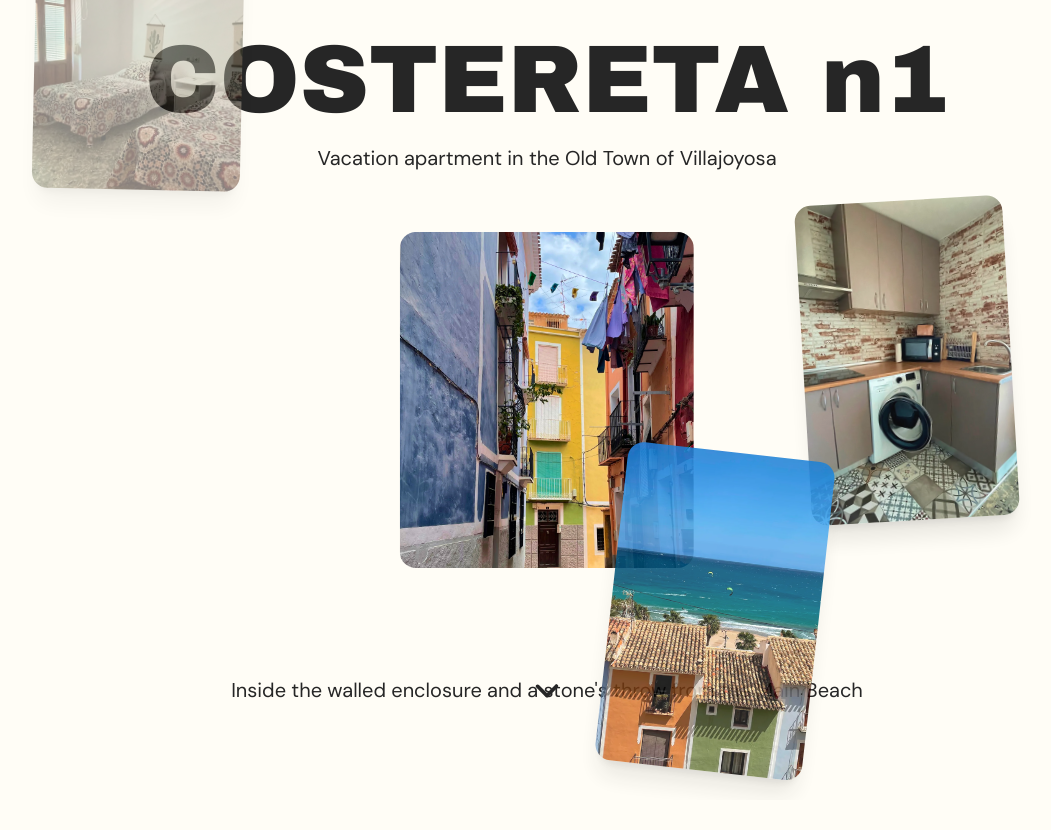
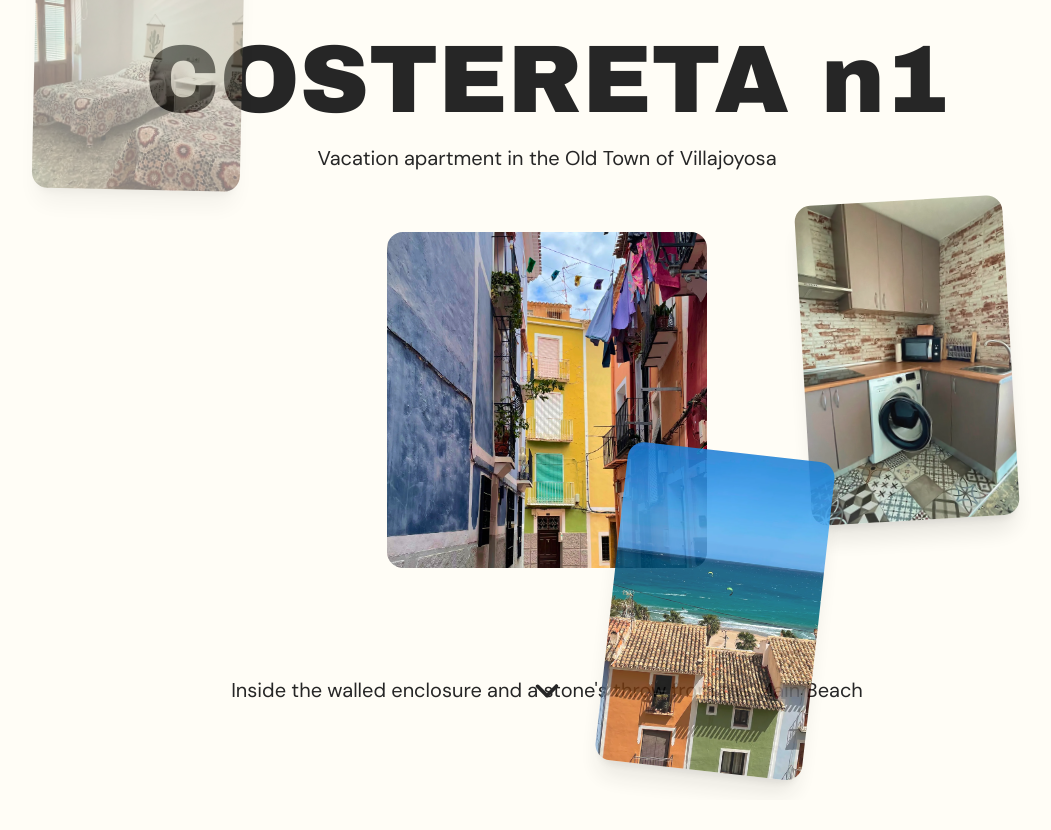
Before and after one commit to JaumeEsquerdo/costera-n1, a Next.js app in the folder costera-n1/: page /en in a window 1280 px wide. Shown: the top 830 px of the page, without its empty margins (93-1144 px from the left). Built offline with nearby package versions, Linux system fonts and the light colour scheme.

Commit message:
ajustar posicion buble hero y tamaño  img

```diff
--- a/costera-n1/app/[locale]/page.jsx
+++ b/costera-n1/app/[locale]/page.jsx
@@ -66,7 +66,7 @@ export default function Home() {
     stiffness: 120, // Fuerza de atracción
   });
 
-  const width = useTransform(smoothProgress, [0, 0.6], ["23vw", "100vw"]);
+  const width = useTransform(smoothProgress, [0, 0.6], ["25vw", "100vw"]);
 
   const height = useTransform(smoothProgress, [0, 0.6], ["42vh", "100vh"]);
 
@@ -147,7 +147,8 @@ export default function Home() {
                   </h2>
                   <FontAwesomeIcon
                     icon={faAngleDown}
-                    className="text-3xl text-neutral-800 left-1/2 -translate-x-1/2 absolute animate-buble transition-all duration-100"
+                    className="text-3xl text-neutral-800
+                    left-1/2 -translate-x-1/2 absolute animate-buble transition-all duration-100"
                   />
                 </motion.div>
               )}
--- a/costera-n1/app/globals.css
+++ b/costera-n1/app/globals.css
@@ -32,13 +32,13 @@ body {
 
   @keyframes buble {
     0% {
+      top: 60;
+    }
+    50% {
       top: 45;
     }
-    50% {
-      top: 35;
-    }
     100% {
-      top: 45;
+      top: 60;
     }
   }
 }
```
